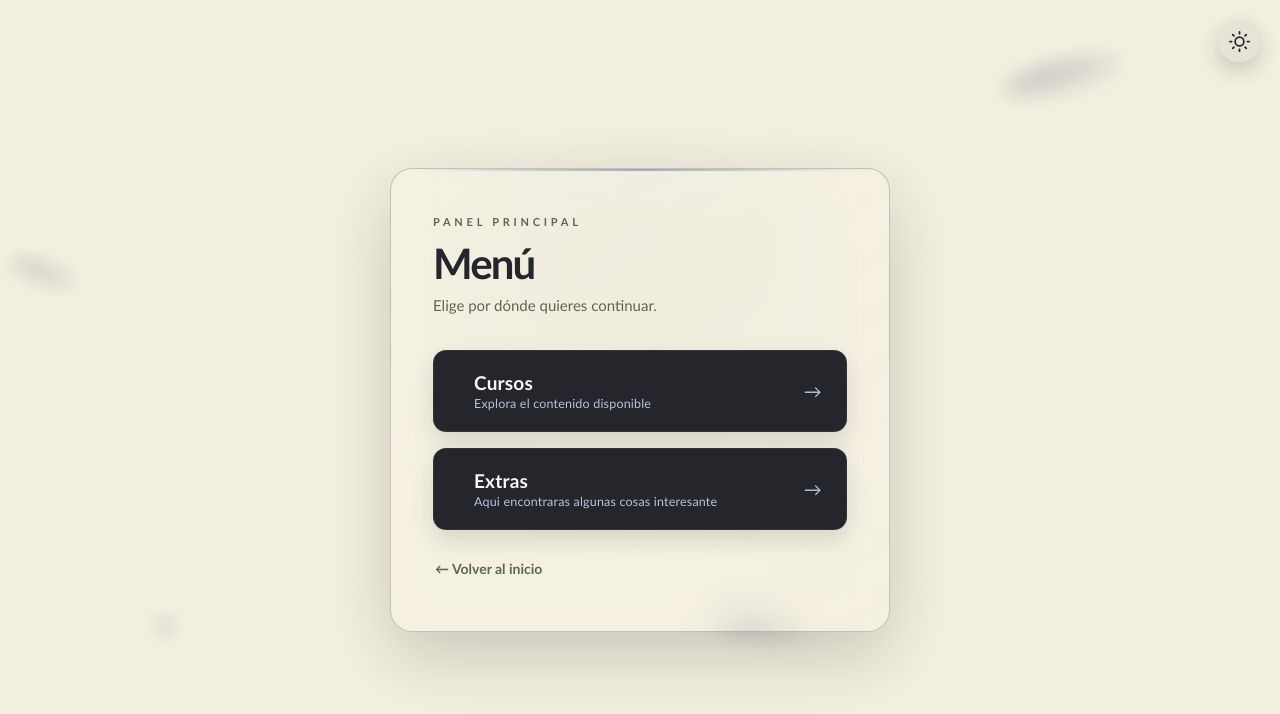
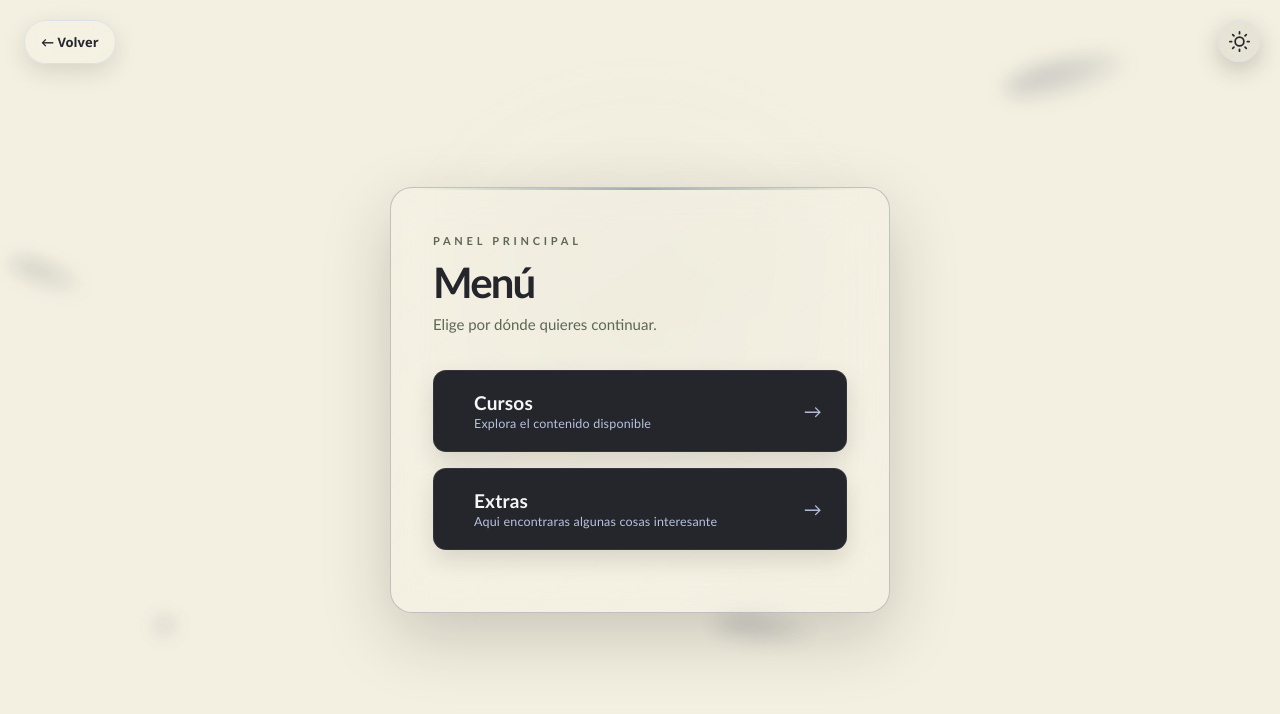
Before and after one commit to BioQLabCompany/BioQLab, a plain HTML site: page menu/index.html in a window 1280 px wide. Drawn offline with Linux system fonts and the light colour scheme.

Commit message:
Update index.html

```diff
--- a/menu/index.html
+++ b/menu/index.html
@@ -296,35 +296,37 @@ body.dark-mode .menu-wrap{
 .menu-option:hover .arrow{transform:translateX(5px)}
 
   .back-link{
-  display:block;
-  width:fit-content;
-  margin:22px 0 0;
-  padding:8px 2px;
-  border:0;
-  background:transparent;
-  color:var(--ui-muted);
-  font-family:inherit;
-  font-size:14px;
-  font-weight:600;
+    position:fixed;
+    top:20px;
+    left:24px;
+    z-index:100;
+    display:inline-flex;
+    align-items:center;
+    gap:7px;
+    min-height:44px;
+    padding:0 16px;
+    border-radius:999px;
+    border:1px solid var(--card-border);
+    background:rgba(255,255,255,.08);
+    color:var(--title-color);
+    font:700 13px "Segoe UI","Trebuchet MS",Arial,sans-serif;
+    text-decoration:none;
     cursor:pointer;
-  text-decoration:none;
-  transition:color .2s ease,transform .2s ease;
+    box-shadow:0 8px 25px rgba(0,0,0,.12);
+    backdrop-filter:blur(12px);
+    -webkit-backdrop-filter:blur(12px);
+    transition:transform .2s ease,background .2s ease,border-color .2s ease;
   }
 
   .back-link:hover{
-  color:var(--title-color);
     transform:translateX(-3px);
-}
-
-.back-link:focus-visible{
-  outline:2px solid var(--leaf);
-  outline-offset:4px;
-  border-radius:4px;
+    background:rgba(255,255,255,.14);
   }
 
 @media(max-width:700px){
   .screen{padding:20px 16px;min-height:100svh}
   .theme-toggle{top:14px;right:14px}
+  .back-link{top:14px;left:14px;min-height:42px;padding:0 14px}
   .menu-wrap{
     width:100%;
     max-width:560px;
@@ -392,16 +394,11 @@ body.dark-mode .menu-wrap{
           <span class="arrow">→</span>
         </button>
 
-      <button class="back-link" type="button" onclick="goHome()">← Volver al inicio</button>
     </div>
+    <a class="back-link" href="https://bioqlab.site" aria-label="Volver al menú">← Volver</a>
   </section>
 </div>
 <script>
-
-function goHome(){
-  // Volver siempre al menú principal, sin recargar la página actual.
-  window.location.href = 'https://bioqlab.site';
-}
 
 function toggleTheme(){
   document.body.classList.toggle('dark-mode');
```
Lines whose indentation alone changed are shown as unchanged.
